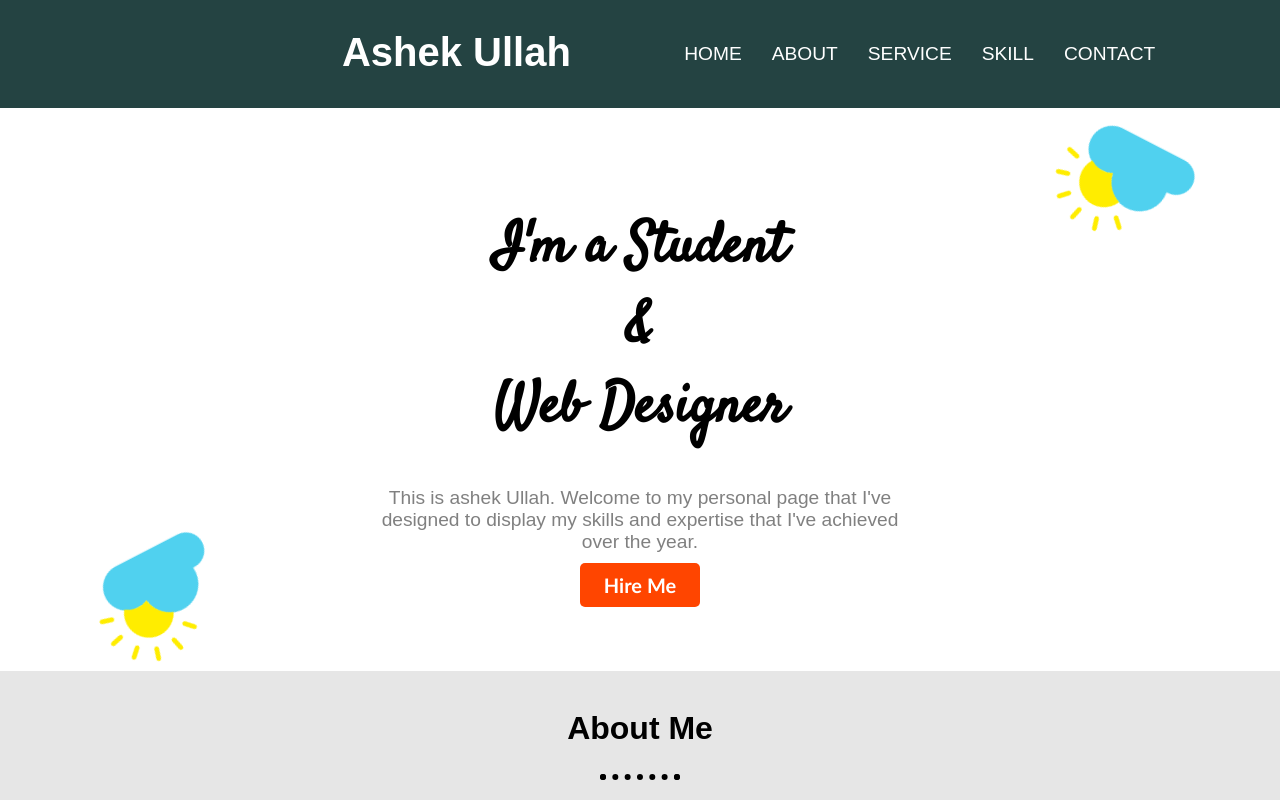
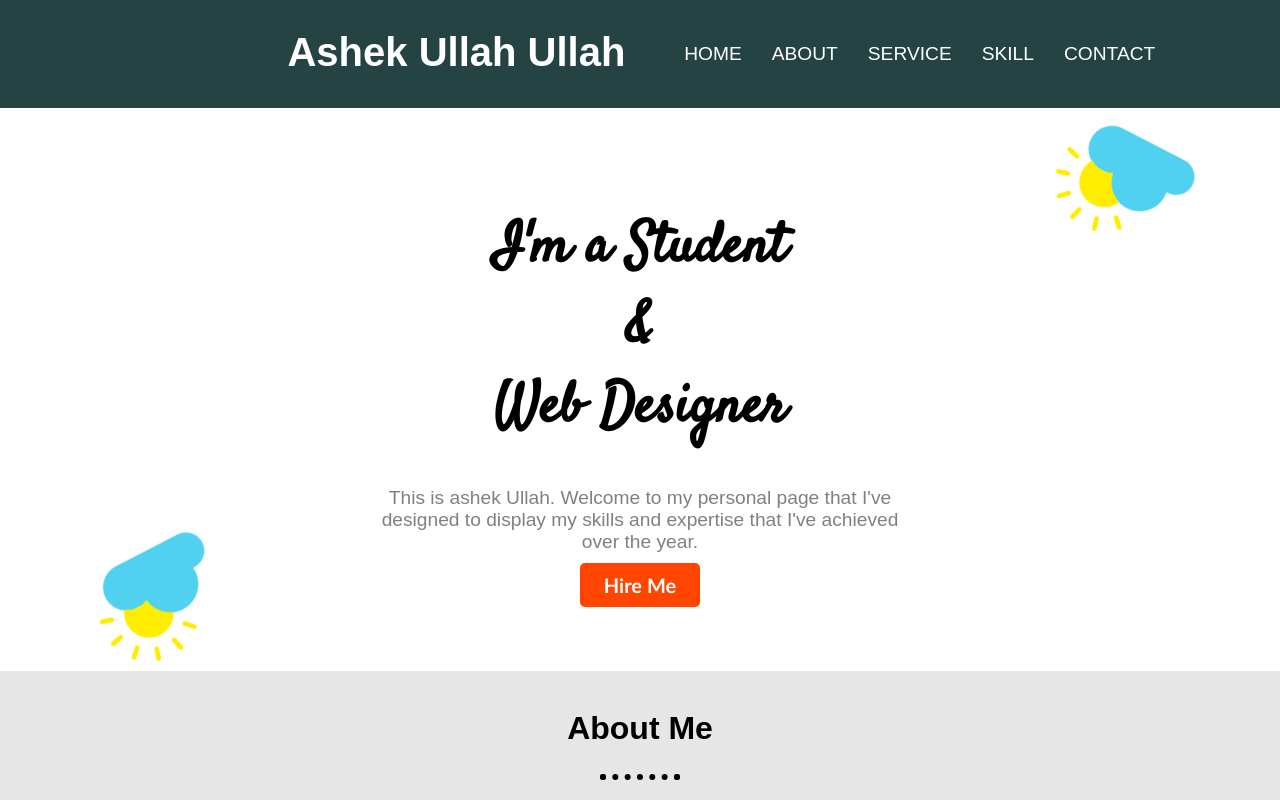
Before and after one commit to ullahashek/Personal-portfolio, a plain HTML site: page index.html in a window 1280 px wide. Shown: the top 800 px of the page. Drawn offline with Linux system fonts and the light colour scheme.

Commit message:
Update index.html

```diff
--- a/index.html
+++ b/index.html
@@ -31,7 +31,7 @@
       </div>
 
       <div class="nav-title col-4">
-         <h1>Ashek Ullah</h1>
+         <h1>Ashek Ullah Ullah</h1>
       </div>
 
       <div class="nav-menu col-6">
```
